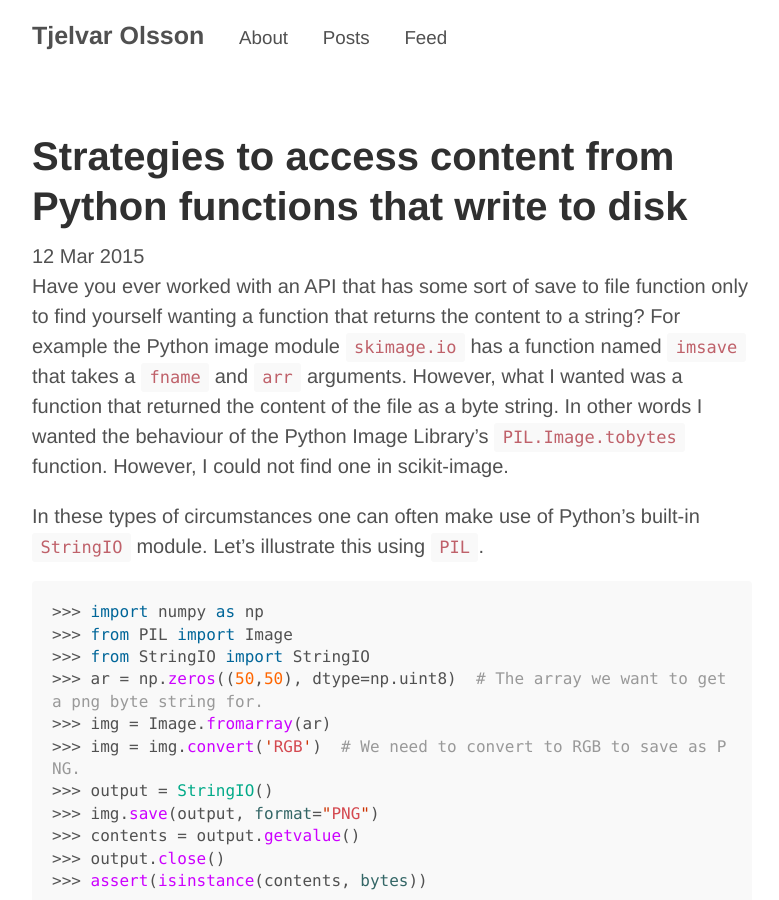
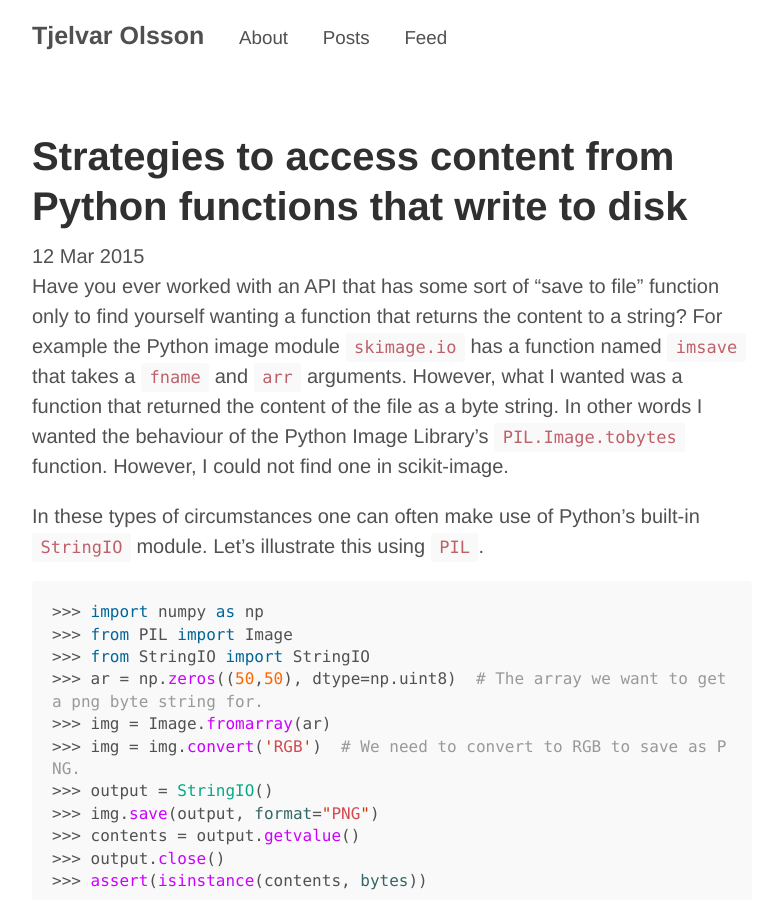
Before and after one commit to tjelvar-olsson/tjelvar-olsson.github.io, a Jekyll site: the page built from _posts/2015-03-12-strategies-to-access-content-from-python-functions-that-write-to-disk.md, in a window 1280 px wide and 900 px high. Shown: the whole window, without its empty margins (248-1027 px from the left). Built offline with Jekyll 4.4.1, drawn with Linux system fonts in a browser that asks for light colours; Markdown is read by kramdown in place of the engine named in the settings; comment, search, counter and statistics services are not loaded.

Commit message:
Minor change to introduction.

```diff
--- a/_posts/2015-03-12-strategies-to-access-content-from-python-functions-that-write-to-disk.md
+++ b/_posts/2015-03-12-strategies-to-access-content-from-python-functions-that-write-to-disk.md
@@ -7,7 +7,7 @@ tags:
   - test driven development
 ---
 
-Have you ever worked with an API that has some sort of save to file function
+Have you ever worked with an API that has some sort of "save to file" function
 only to find yourself wanting a function that returns the content to a string?
 For example the Python image module ``skimage.io`` has a function named
 [``imsave``](http://scikit-image.org/docs/dev/api/skimage.io.html#imsave) that
```
